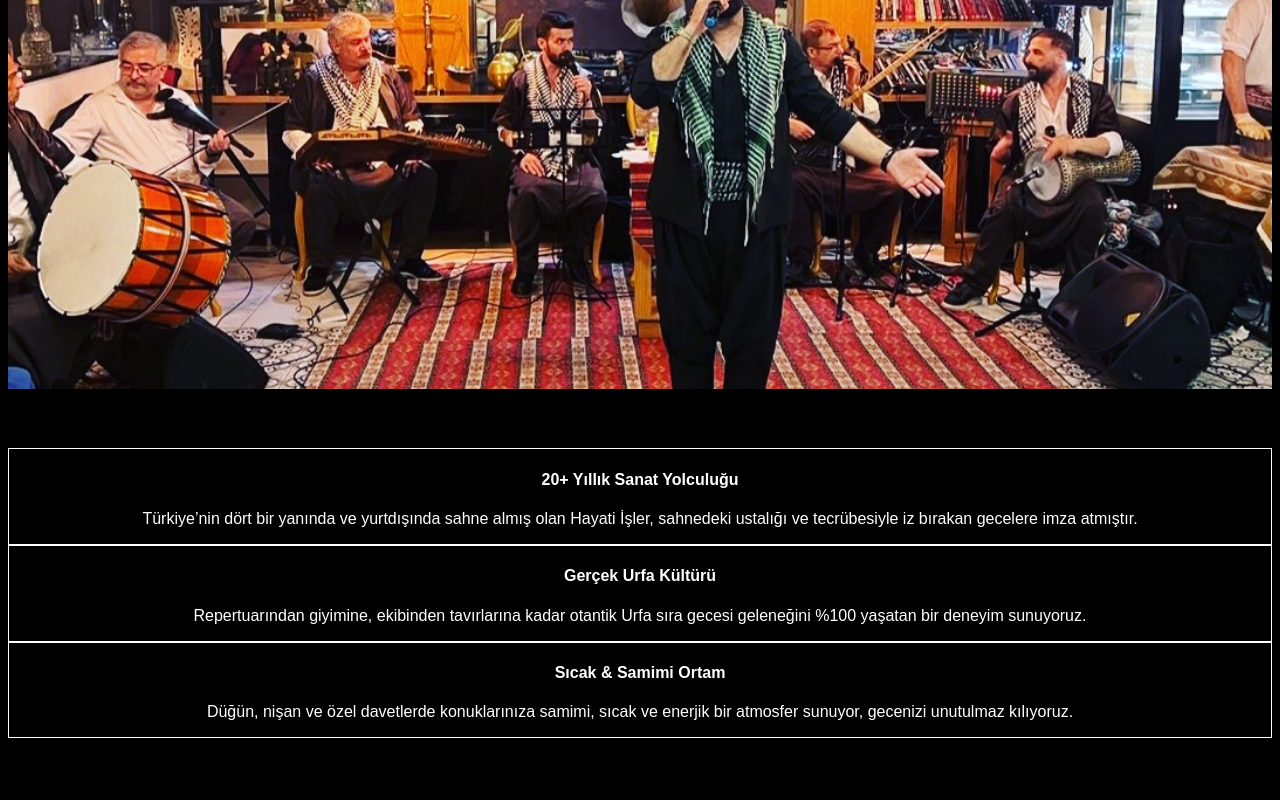
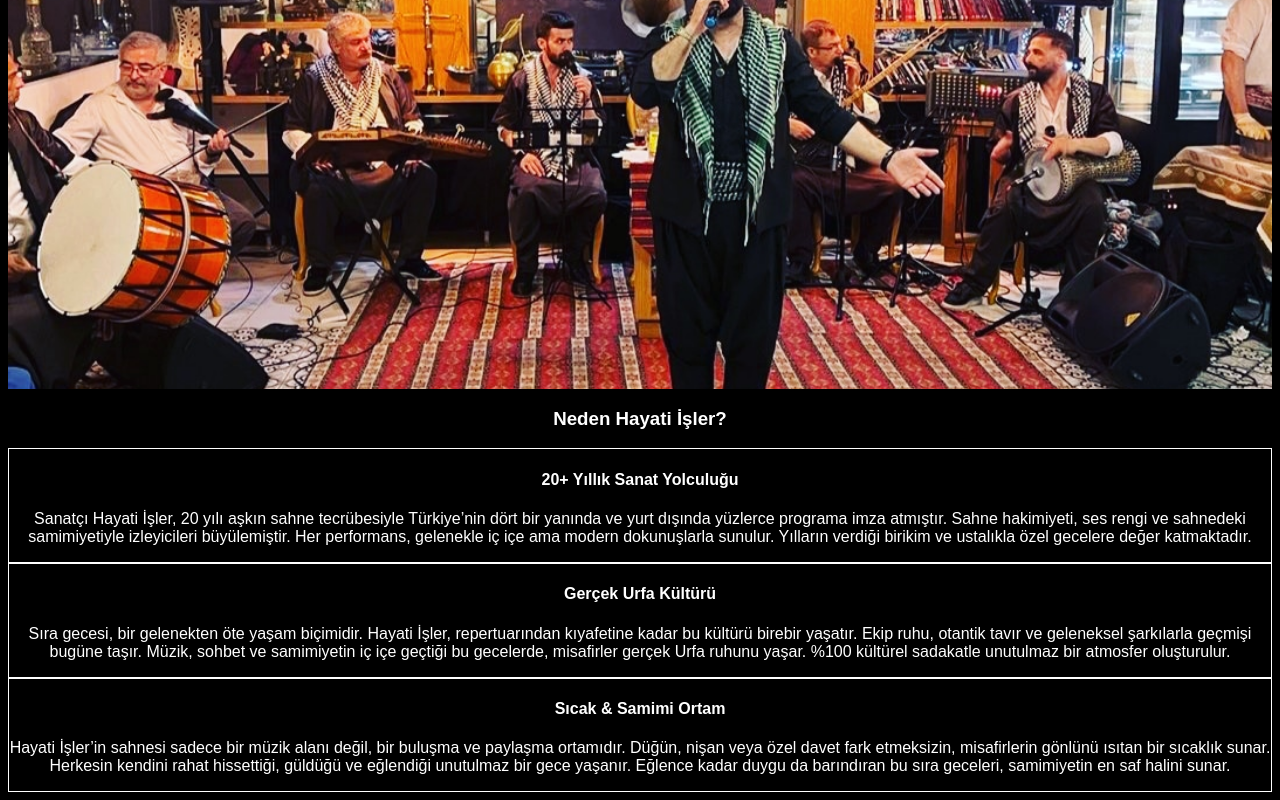
Before and after one commit to takascemberi/hayatiisler, a Next.js app: page / in a window 1280 px wide. Shown: the part 299-1099 px from the top of the page. Before the commit the page ends 1045 px from the top, so only its background shows below. Built offline with nearby package versions, Linux system fonts and the light colour scheme.

Commit message:
Sayfa tam olarak istenilen şekilde tamamlandı

```diff
--- a/src/app/page.tsx
+++ b/src/app/page.tsx
@@ -17,44 +17,52 @@ export default function Home() {
         />
         <div className="absolute inset-0 bg-black/40" />
 
-        {/* Büyük Başlıklar */}
-        <div className="absolute inset-0 flex flex-col items-center justify-center text-center px-4">
-          <h1 className="text-6xl md:text-8xl font-extrabold bg-gradient-to-r from-yellow-300 via-red-500 to-purple-600 bg-clip-text text-transparent drop-shadow-[0_3px_6px_rgba(0,0,0,0.9)] animate-gradient">
+        {/* Başlıklar */}
+        <div className="absolute top-10 w-full flex flex-col items-center justify-start text-center px-4 z-10">
+          <h1 className="text-6xl md:text-8xl font-extrabold text-red-500 animate-pulse drop-shadow-[0_3px_6px_rgba(0,0,0,0.9)]">
             HAYATİ İŞLER
           </h1>
-          <h2 className="text-3xl md:text-5xl mt-4 font-semibold bg-gradient-to-r from-cyan-300 via-pink-300 to-blue-500 bg-clip-text text-transparent drop-shadow-[0_2px_4px_rgba(0,0,0,0.9)] animate-gradient">
+          <h2 className="text-3xl md:text-5xl mt-2 font-bold text-yellow-400 animate-bounce drop-shadow-[0_2px_4px_rgba(0,0,0,0.9)]">
             Urfa Sıra Gecesi
           </h2>
         </div>
       </div>
 
-      {/* Neden Başlığı */}
-      <section className="bg-black py-12 px-4 text-center">
-        <h3 className="text-2xl md:text-3xl font-bold mb-10 bg-gradient-to-r from-yellow-400 via-red-400 to-pink-400 text-transparent bg-clip-text animate-gradient">
-          Neden Hayati İşler?
-        </h3>
+      {/* Açıklama Kutuları */}
+      <section className="bg-black py-16 px-4 text-center">
+        <h3 className="text-3xl font-bold mb-12 text-white">Neden Hayati İşler?</h3>
 
-        {/* Açıklama Kutuları */}
-        <div className="grid grid-cols-1 md:grid-cols-3 gap-6">
-          <div className="bg-red-800/90 p-6 rounded-xl border border-red-400 shadow-xl hover:scale-105 transition duration-300">
-            <h4 className="text-xl font-bold mb-2 text-yellow-300">20+ Yıllık Sanat Yolculuğu</h4>
-            <p>
-              Türkiye’nin dört bir yanında ve yurtdışında sahne almış olan Hayati İşler,
-              sahnedeki ustalığı ve tecrübesiyle iz bırakan gecelere imza atmıştır.
+        <div className="grid grid-cols-1 md:grid-cols-3 gap-8">
+          {/* 1. Kutu */}
+          <div className="bg-red-900/90 p-6 rounded-2xl border border-red-400 shadow-2xl hover:scale-105 transition duration-300">
+            <h4 className="text-2xl font-bold mb-3 text-yellow-300">20+ Yıllık Sanat Yolculuğu</h4>
+            <p className="text-sm leading-relaxed text-white">
+              Sanatçı Hayati İşler, 20 yılı aşkın sahne tecrübesiyle Türkiye’nin dört bir yanında ve
+              yurt dışında yüzlerce programa imza atmıştır. Sahne hakimiyeti, ses rengi ve sahnedeki
+              samimiyetiyle izleyicileri büyülemiştir. Her performans, gelenekle iç içe ama modern
+              dokunuşlarla sunulur. Yılların verdiği birikim ve ustalıkla özel gecelere değer katmaktadır.
             </p>
           </div>
-          <div className="bg-red-800/90 p-6 rounded-xl border border-red-400 shadow-xl hover:scale-105 transition duration-300">
-            <h4 className="text-xl font-bold mb-2 text-yellow-300">Gerçek Urfa Kültürü</h4>
-            <p>
-              Repertuarından giyimine, ekibinden tavırlarına kadar otantik Urfa sıra gecesi
-              geleneğini %100 yaşatan bir deneyim sunuyoruz.
+
+          {/* 2. Kutu */}
+          <div className="bg-red-900/90 p-6 rounded-2xl border border-red-400 shadow-2xl hover:scale-105 transition duration-300">
+            <h4 className="text-2xl font-bold mb-3 text-yellow-300">Gerçek Urfa Kültürü</h4>
+            <p className="text-sm leading-relaxed text-white">
+              Sıra gecesi, bir gelenekten öte yaşam biçimidir. Hayati İşler, repertuarından kıyafetine kadar
+              bu kültürü birebir yaşatır. Ekip ruhu, otantik tavır ve geleneksel şarkılarla geçmişi bugüne taşır.
+              Müzik, sohbet ve samimiyetin iç içe geçtiği bu gecelerde, misafirler gerçek Urfa ruhunu yaşar.
+              %100 kültürel sadakatle unutulmaz bir atmosfer oluşturulur.
             </p>
           </div>
-          <div className="bg-red-800/90 p-6 rounded-xl border border-red-400 shadow-xl hover:scale-105 transition duration-300">
-            <h4 className="text-xl font-bold mb-2 text-yellow-300">Sıcak & Samimi Ortam</h4>
-            <p>
-              Düğün, nişan ve özel davetlerde konuklarınıza samimi, sıcak ve enerjik
-              bir atmosfer sunuyor, gecenizi unutulmaz kılıyoruz.
+
+          {/* 3. Kutu */}
+          <div className="bg-red-900/90 p-6 rounded-2xl border border-red-400 shadow-2xl hover:scale-105 transition duration-300">
+            <h4 className="text-2xl font-bold mb-3 text-yellow-300">Sıcak & Samimi Ortam</h4>
+            <p className="text-sm leading-relaxed text-white">
+              Hayati İşler’in sahnesi sadece bir müzik alanı değil, bir buluşma ve paylaşma ortamıdır.
+              Düğün, nişan veya özel davet fark etmeksizin, misafirlerin gönlünü ısıtan bir sıcaklık sunar.
+              Herkesin kendini rahat hissettiği, güldüğü ve eğlendiği unutulmaz bir gece yaşanır.
+              Eğlence kadar duygu da barındıran bu sıra geceleri, samimiyetin en saf halini sunar.
             </p>
           </div>
         </div>
```
Also changed, not shown: 2 other files (tests, documents, lock files or other folders).
